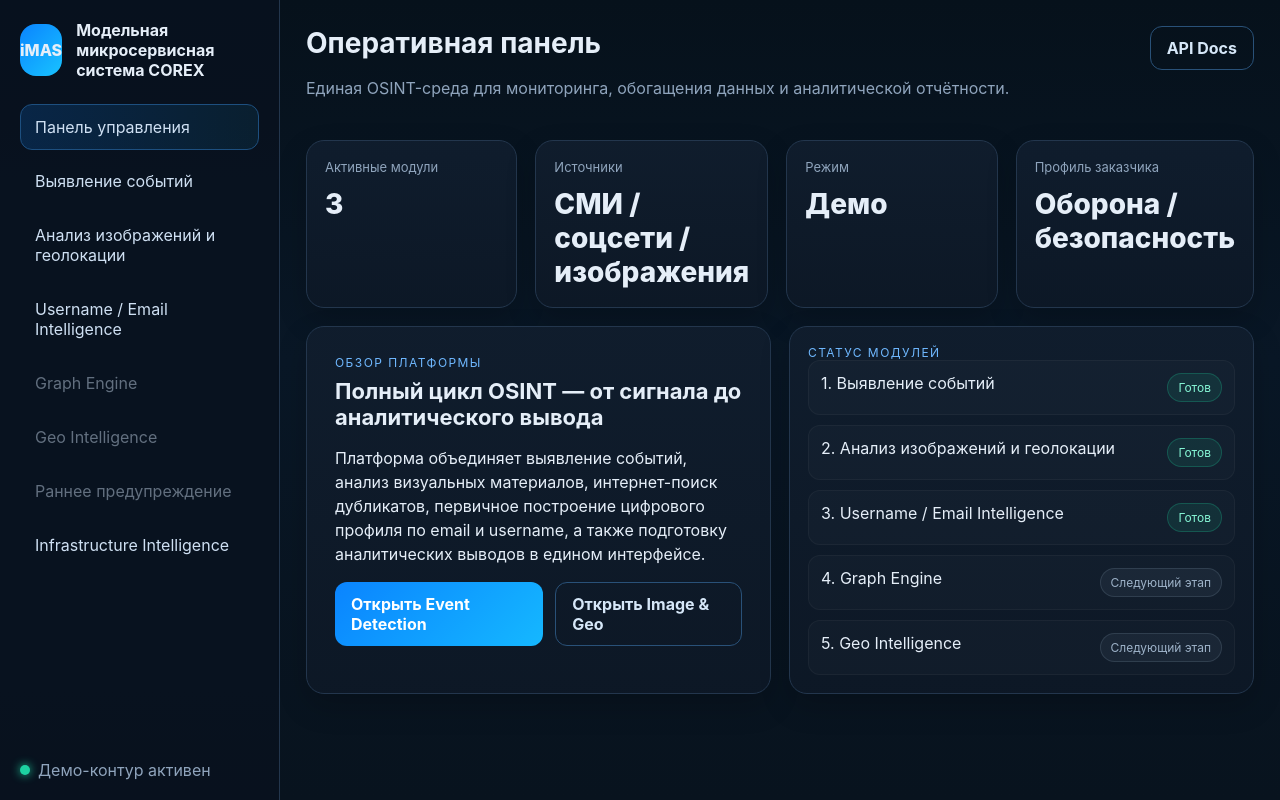
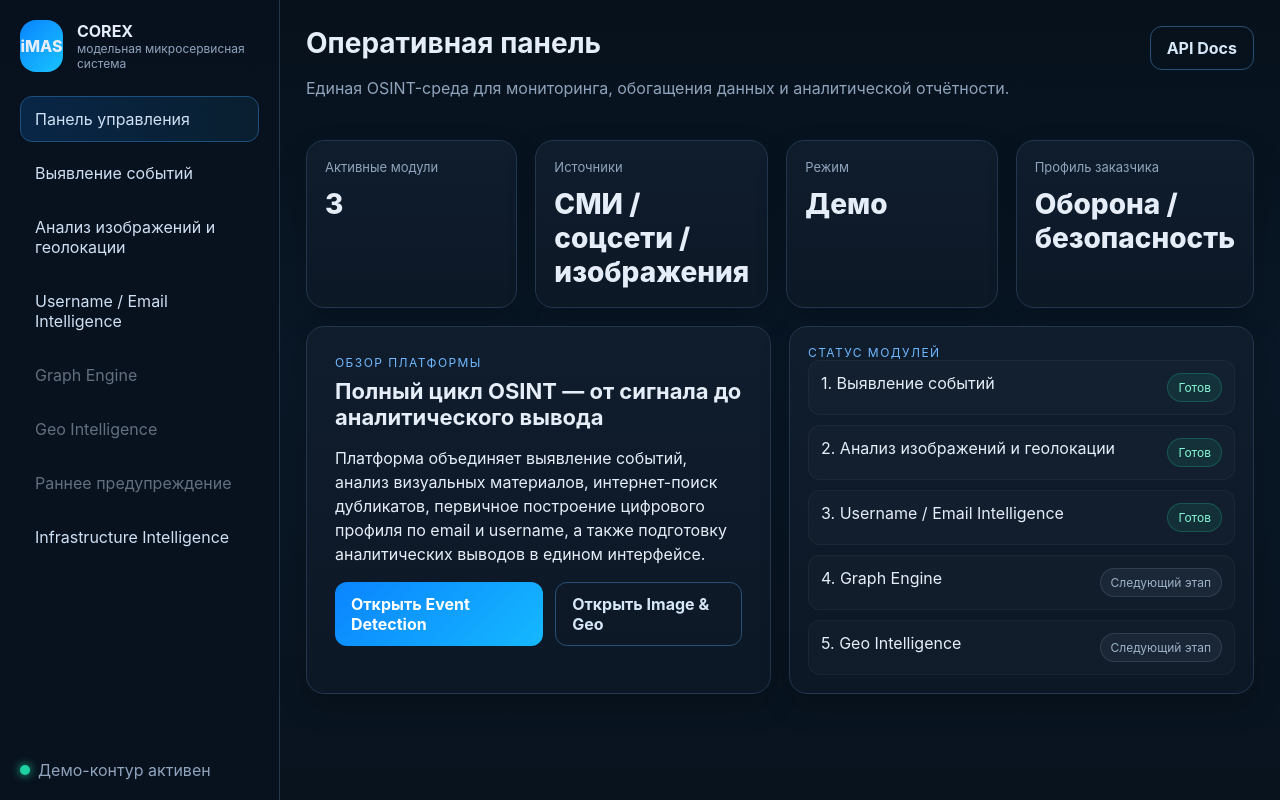
Before and after one commit to hello-ansar/osint-mini-complex, a FastAPI app: page / in a window 1280 px wide. Run offline with FastAPI, Linux system fonts and the light colour scheme.

Commit message:
fix: модельная микро система

```diff
--- a/app/templates/base.html
+++ b/app/templates/base.html
@@ -16,8 +16,8 @@
     <div class="brand">
       <div class="brand-mark">iMAS</div>
       <div>
-        <div class="brand-title">Модельная микросервисная система COREX</div>
-        <div class="brand-subtitle"></div>
+        <div class="brand-title">COREX</div>
+        <div class="brand-subtitle">модельная микросервисная система</div>
       </div>
     </div>
     <nav class="nav">
```
